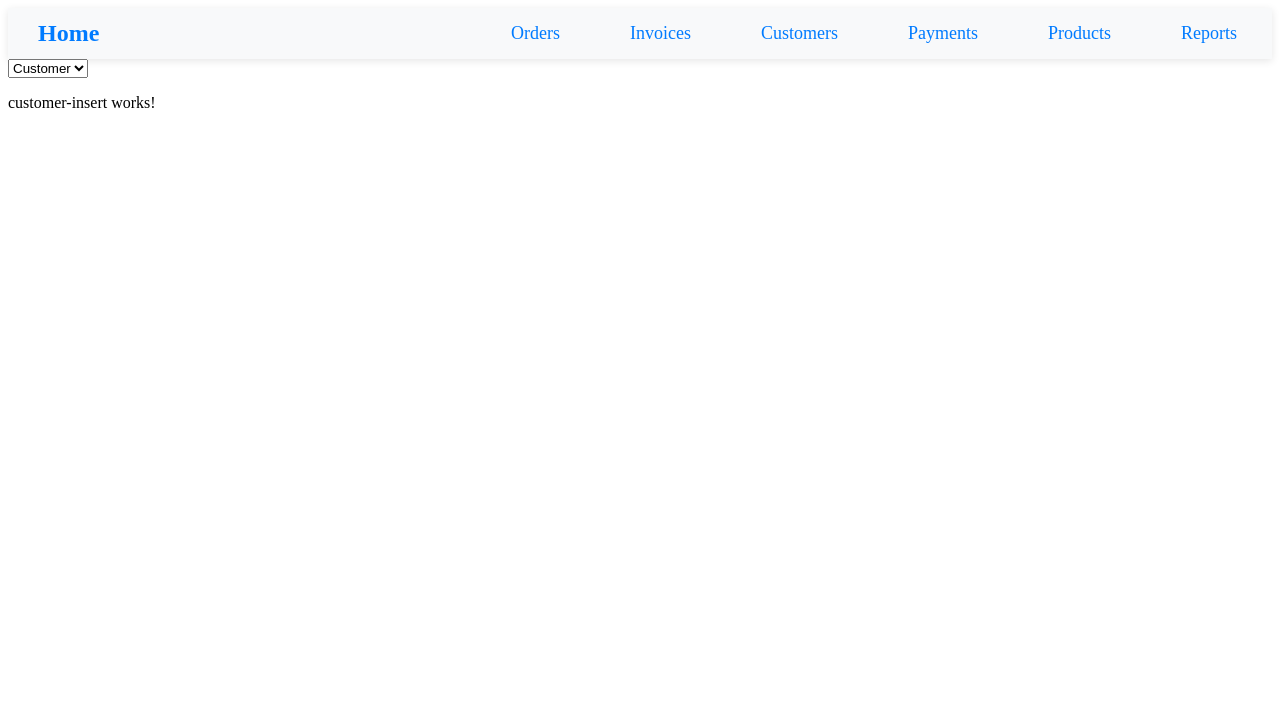
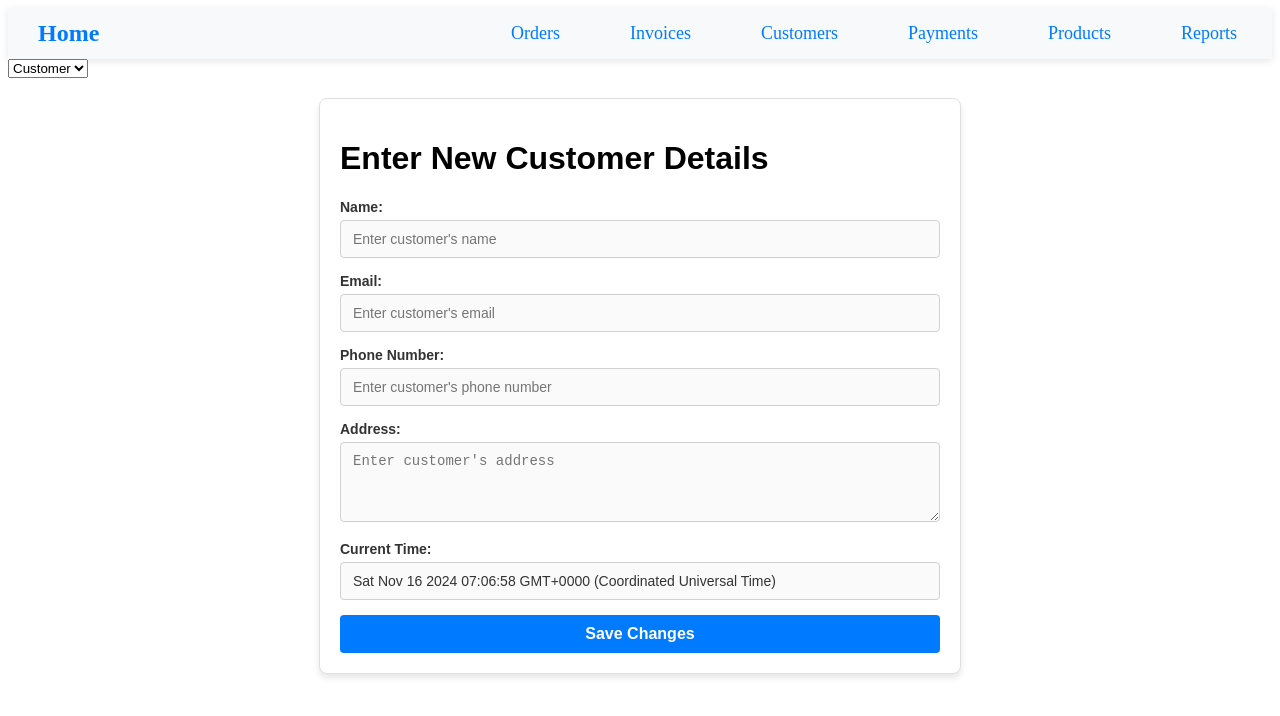
Before and after one commit to anan-min/ERP, an Angular app: page /products/1 in a window 1280 px wide. Shown: the top 716 px of the page. Built offline with nearby package versions, Linux system fonts and the light colour scheme.

Commit message:
customer insert

```diff
--- a/src/app/components/customer-details/customer-details.component.ts
+++ b/src/app/components/customer-details/customer-details.component.ts
@@ -20,7 +20,7 @@ import { Router } from '@angular/router';
       </div>
 
       <div class="form-group">
-        <label for="name">Na me:</label>
+        <label for="name">Name:</label>
         <input
           id="name"
           type="text"
--- a/src/app/components/insert/customer-insert/customer-insert.component.css
+++ b/src/app/components/insert/customer-insert/customer-insert.component.css
@@ -0,0 +1,85 @@
+/* Light Theme Form Styling */
+form {
+  max-width: 600px;
+  margin: 20px auto;
+  background-color: #ffffff;
+  border: 1px solid #e0e0e0;
+  border-radius: 8px;
+  padding: 20px;
+  box-shadow: 0 4px 6px rgba(0, 0, 0, 0.1);
+  font-family: Arial, sans-serif;
+}
+
+form .form-group {
+  margin-bottom: 15px;
+}
+
+form .form-group label {
+  display: block;
+  font-size: 14px;
+  font-weight: 600;
+  color: #333333;
+  margin-bottom: 5px;
+}
+
+form .form-group input,
+form .form-group textarea,
+form .form-group div,
+form .form-group select {
+  width: 100%;
+  padding: 10px 12px; /* Add padding to the right */
+  font-size: 14px;
+  border: 1px solid #d0d0d0;
+  border-radius: 4px;
+  background-color: #fafafa;
+  color: #333333;
+  box-sizing: border-box; /* Ensure padding doesn't affect width */
+}
+
+form .form-group input:focus,
+form .form-group textarea:focus {
+  border-color: #007bff;
+  outline: none;
+  background-color: #ffffff;
+  box-shadow: 0 0 4px rgba(0, 123, 255, 0.5);
+}
+
+form button {
+  display: block;
+  width: 100%;
+  padding: 10px 15px;
+  font-size: 16px;
+  font-weight: 600;
+  color: #ffffff;
+  background-color: #007bff;
+  border: none;
+  border-radius: 4px;
+  cursor: pointer;
+  transition: background-color 0.3s;
+}
+
+form button:hover {
+  background-color: #0056b3;
+}
+
+form button:disabled {
+  background-color: #cccccc;
+  cursor: not-allowed;
+}
+
+/* Additional Styling for Textarea */
+form .form-group textarea {
+  resize: vertical;
+  min-height: 80px;
+}
+
+/* Responsive Design */
+@media (max-width: 768px) {
+  form {
+    padding: 15px;
+  }
+
+  form button {
+    font-size: 14px;
+  }
+}
--- a/src/app/components/insert/customer-insert/customer-insert.component.ts
+++ b/src/app/components/insert/customer-insert/customer-insert.component.ts
@@ -1,12 +1,77 @@
+import { CommonModule } from '@angular/common';
 import { Component } from '@angular/core';
+import { FormControl, FormGroup, ReactiveFormsModule } from '@angular/forms';
 
 @Component({
   selector: 'app-customer-insert',
   standalone: true,
-  imports: [],
-  templateUrl: './customer-insert.component.html',
-  styleUrl: './customer-insert.component.css'
+  imports: [CommonModule, ReactiveFormsModule],
+  template: `
+    <form [formGroup]="editForm" (ngSubmit)="onSubmit()">
+    <h1>Enter New Customer Details</h1>
+      <div class="form-group">
+        <label for="name">Name:</label>
+        <input
+          id="name"
+          type="text"
+          class="form-control"
+          formControlName="name"
+          placeholder="Enter customer's name"
+        />
+      </div>
+
+      <div class="form-group">
+        <label for="email">Email:</label>
+        <input
+          id="email"
+          type="text"
+          class="form-control"
+          formControlName="email"
+          placeholder="Enter customer's email"
+        />
+      </div>
+
+      <div class="form-group">
+        <label for="name">Phone Number:</label>
+        <input
+          id="phone_number"
+          type="text"
+          class="form-control"
+          formControlName="name"
+          placeholder="Enter customer's phone number"
+        />
+      </div>
+
+      <div class="form-group">
+        <label for="address">Address:</label>
+        <textarea
+          id="address"
+          class="form-control"
+          formControlName="address"
+          placeholder="Enter customer's address"
+        ></textarea>
+      </div>
+
+      <div class="form-group">
+        <label for="current_time">Current Time:</label>
+        <div>{{ current_date }}</div>
+      </div>
+
+      <button type="submit" class="btn btn-primary">Save Changes</button>
+    </form>
+  `,
+  styleUrl: './customer-insert.component.css',
 })
 export class CustomerInsertComponent {
+  // name email phone_number address create_at updated_at
+  current_date = new Date();
 
+  editForm = new FormGroup({
+    name: new FormControl(''),
+    email: new FormControl(''),
+    phone_number: new FormControl(''),
+    address: new FormControl(''),
+  });
+
+  async onSubmit() {}
 }
--- a/src/app/components/insert/invoice-insert/invoice-insert.component.ts
+++ b/src/app/components/insert/invoice-insert/invoice-insert.component.ts
@@ -1,12 +1,63 @@
-import { Component } from '@angular/core';
+import { Component, inject } from '@angular/core';
+import { CommonModule } from '@angular/common';
+import { FormControl, FormGroup, ReactiveFormsModule } from '@angular/forms';
+import { InvoiceStatus } from '../../../modules/data';
+
+import { CustomerService } from '../../../services/customer/customer.service';
+import { OrderService } from '../../../services/order/order.service';
+import { InvoiceService } from '../../../services/invoice/invoice.service';
 
 @Component({
   selector: 'app-invoice-insert',
   standalone: true,
-  imports: [],
+  imports: [CommonModule, ReactiveFormsModule],
   templateUrl: './invoice-insert.component.html',
-  styleUrl: './invoice-insert.component.css'
+  styleUrl: './invoice-insert.component.css',
 })
 export class InvoiceInsertComponent {
+  customerService = inject(CustomerService);
+  orderService = inject(OrderService);
+  invoiceService = inject(InvoiceService);
 
+  insertForm = new FormGroup({
+    customer_id: new FormControl(0),
+    order_id: new FormControl(0),
+    total_amount: new FormControl(0),
+    status: new FormControl(InvoiceStatus.PENDING),
+    due_date: new FormControl(),
+    discount: new FormControl(0),
+    notes: new FormControl(''),
+  });
+
+  validCustomersIDs: Number[] = [];
+  validOrdersIDs: Number[] = [];
+
+  constructor() {}
+
+  async ngOnInit() {
+    // set customer id and order id to first available id
+    this.validCustomersIDs = await this.customerService.getAllCustomerIds();
+    this.validOrdersIDs = await this.orderService.getAllOrderIds();
+
+    // how to patch just two value from all form
+
+    // this.insertForm.patchValue({
+    //   customer_id: this.validCustomersIDs[0] ?? 1,
+    //   order_id: this.validOrdersIDs[0] ?? 1,
+    // })
+  }
+
+  async onSubmit() {
+    if(this.insertForm.valid) {
+
+    }
+  }
+
+  formatDate(date: Date | undefined): string {
+    if (!date) return '';
+    const year = date.getFullYear();
+    const month = (date.getMonth() + 1).toString().padStart(2, '0');
+    const day = date.getDate().toString().padStart(2, '0');
+    return `${year}-${month}-${day}`; // Return date in yyyy-mm-dd format
+  }
 }
```
